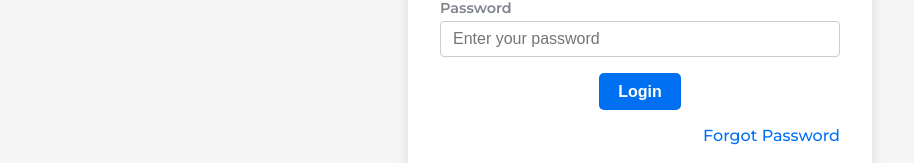
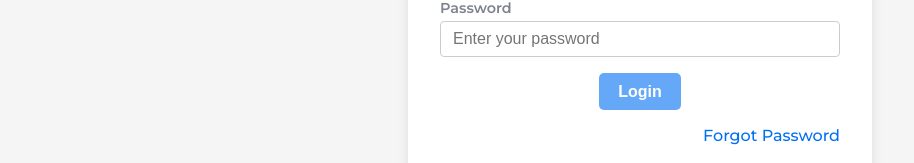
Before and after one commit to VentsislavKostadinov/login-form, a Next.js app: page /login in a window 1280 px wide. Shown: the part 449-612 px from the top of the page, without its empty margins (0-914 px from the left). Built offline with nearby package versions, Linux system fonts and the light colour scheme; no server answers.

Commit message:
disabled button if not input values

```diff
--- a/app/forgot-password/page.tsx
+++ b/app/forgot-password/page.tsx
@@ -46,7 +46,11 @@ export default function ForgotPasswordPage() {
                     placeholder={t('loginPage.placeholderEmail')}
                     onChange={handleChange}
                 />
-                <Button text={t('loginPage.send')} type="submit" />
+                <Button
+                    disabled={!email}
+                    text={t('loginPage.send')}
+                    type="submit"
+                />
                 <Hyperlink text={t('loginPage.backToLogin')} path="/login" />
             </Form>
 
--- a/app/login/page.tsx
+++ b/app/login/page.tsx
@@ -59,7 +59,11 @@ export default function LoginPage() {
                     placeholder={t('loginPage.placeholderPassword')}
                     onChange={handleChange}
                 />
-                <Button text={t('loginPage.login')} type="submit" />
+                <Button
+                    disabled={!formData.email || !formData.password}
+                    text={t('loginPage.login')}
+                    type="submit"
+                />
                 <Hyperlink
                     text={t('loginPage.forgot')}
                     path="/forgot-password"
```
